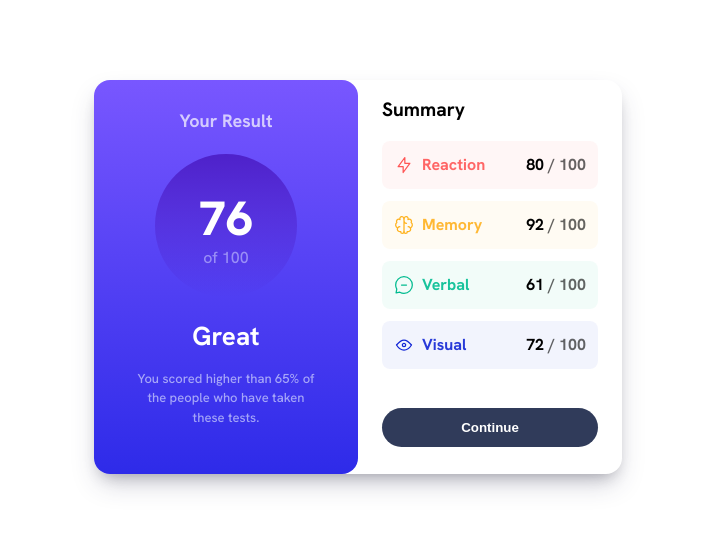
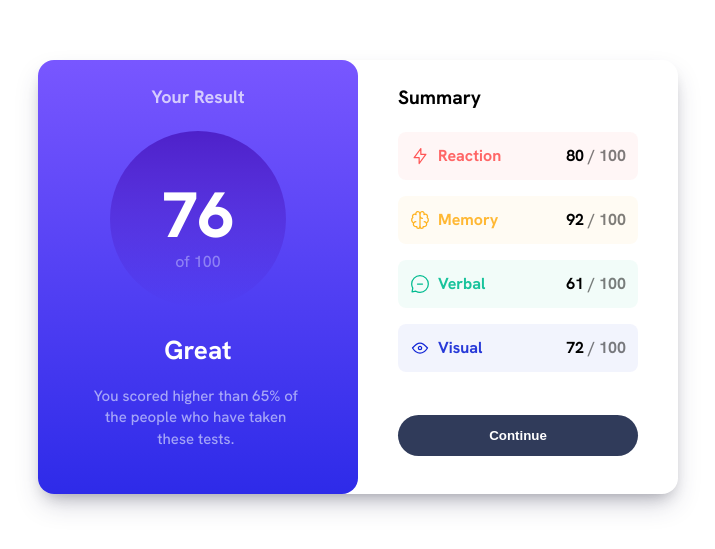
Before and after one commit to YounesMakhlouf/Results-summary-component, a plain HTML site: page index.html in a window 1280 px wide. Shown: the part 123-672 px from the top of the page, without its empty margins (282-997 px from the left). Drawn offline with Linux system fonts and the light colour scheme.

Commit message:
Made the desktop design a bit bigger

```diff
--- a/index.html
+++ b/index.html
@@ -21,7 +21,7 @@
                 <p class="transparent" id="max-score">of 100</p>
             </div>
             <strong class="appreciation">Great</strong>
-            <p class="rank transparent">You scored higher than 65% of the people who have taken these tests.</p>
+            <p class="rank transparent"><small>You scored higher than 65% of the people who have taken these tests.</small></p>
         </section>
         <section id="summary">
             <h2>Summary</h2>
--- a/styles.css
+++ b/styles.css
@@ -24,7 +24,7 @@
 body {
     font-family: "Hanken Grotesk", sans-serif;
     line-height: 1.5;
-    max-width: 33rem;
+    max-width: 40rem;
     margin: auto;
     min-height: 100vh;
     display: grid;
@@ -46,12 +46,17 @@ h2 {
     font-size: 1.2rem;
 }
 
+h1, h2 {
+    line-height: 1.1;
+    margin-bottom: 1.25em;
+}
+
 .circle {
     background: linear-gradient(var(--violet-blue), var(--persian-blue));
     border-radius: 50%;
     aspect-ratio: 1;
     max-width: 40%;
-    margin: 1.25em auto;
+    margin: 1.5em auto;
     padding: 1em;
     display: flex;
     justify-content: center;
@@ -69,20 +74,22 @@ h2 {
 #result {
     color: var(--white);
     background: linear-gradient(var(--light-slate-blue), var(--light-royal-blue));
-    border-radius: 0 0 1rem 1rem;
+    border-radius: 0 0 1.5rem 1.5rem;
     text-align: center;
-    padding: 0 2.5em;
     min-height: 100%;
     grid-column-start: 1;
 }
 
+section {
+    padding: 0 2.5em;
+}
+
 #summary {
     grid-column-start: 2;
-    padding: 0 1.5em;
 }
 
 #total-score {
-    font-size: 3rem;
+    font-size: 4rem;
     font-weight: 800;
     line-height: 1.1;
     margin-top: 0.25em;
@@ -99,21 +106,13 @@ h2 {
     font-size: 1.625rem;
 }
 
-.rank {
-    font-size: 0.8125rem;
-    color: var(--pale-blue);
-    padding-bottom: 2em;
-    max-width: 80%;
-    margin: 1em auto;
-}
-
 .transparent {
-    opacity: 0.6;
+    opacity: 0.5;
 }
 
 .category {
     padding: 0.75em;
-    margin-bottom: 0.75em;
+    margin-bottom: 1em;
     border-radius: 0.5em;
     display: flex;
     align-items: center;
@@ -135,7 +134,7 @@ button {
     color: var(--white);
     min-width: 100%;
     border-radius: 500px;
-    padding: 0.9175em;
+    padding: 1em;
     margin: 2em 0;
     border: none;
     font-weight: bold;
@@ -143,6 +142,15 @@ button {
 
 button:hover {
     background: linear-gradient(var(--light-slate-blue), var(--light-royal-blue));
+}
+
+.rank {
+    color: var(--pale-blue);
+    padding: 0.75em 1em 2.5em 0.75em;
+    max-width: 85%;
+    margin: 0 auto;
+    line-height: 1.2;
+    opacity: 0.6;
 }
 
 /* Colors */
```
